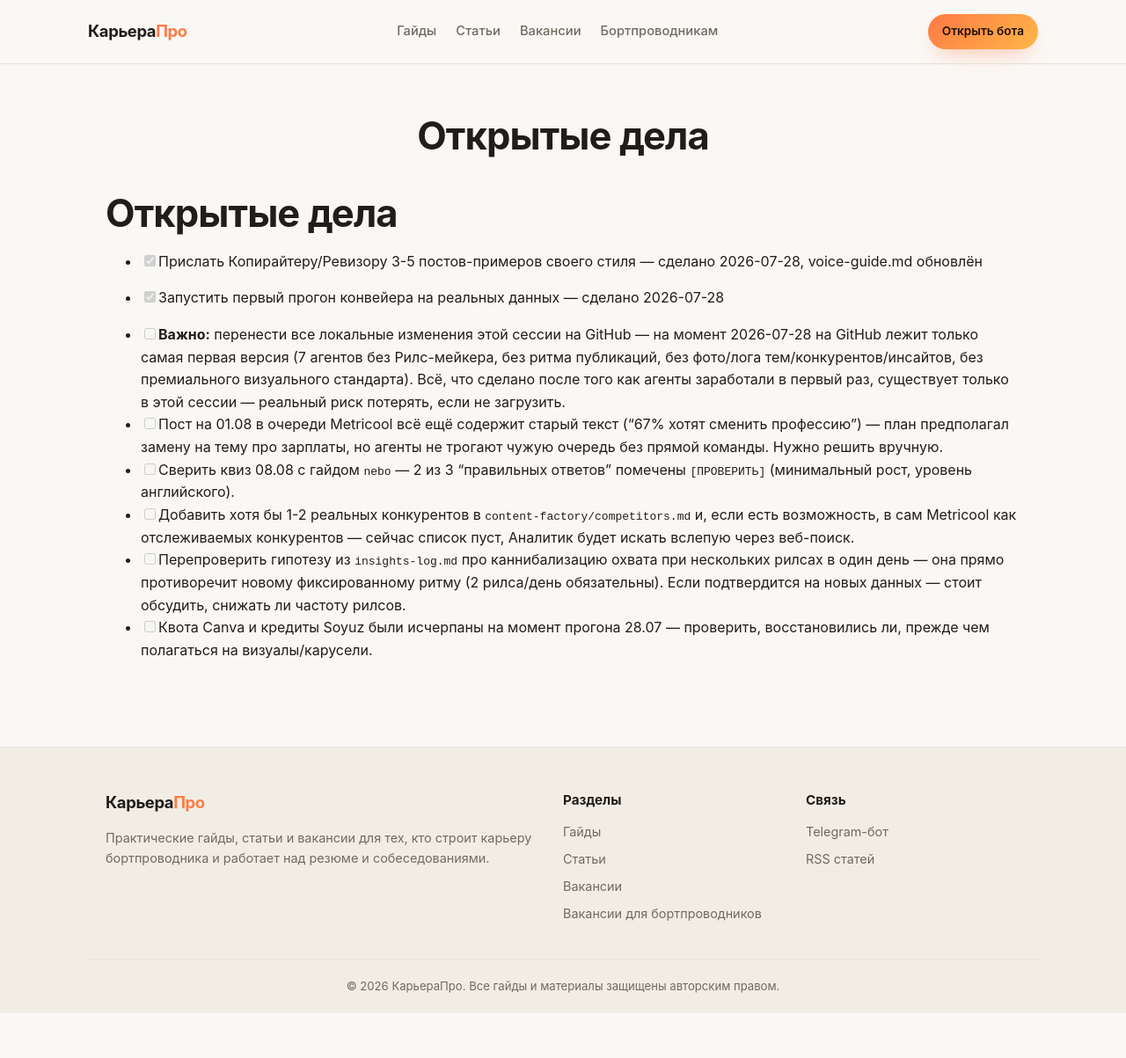
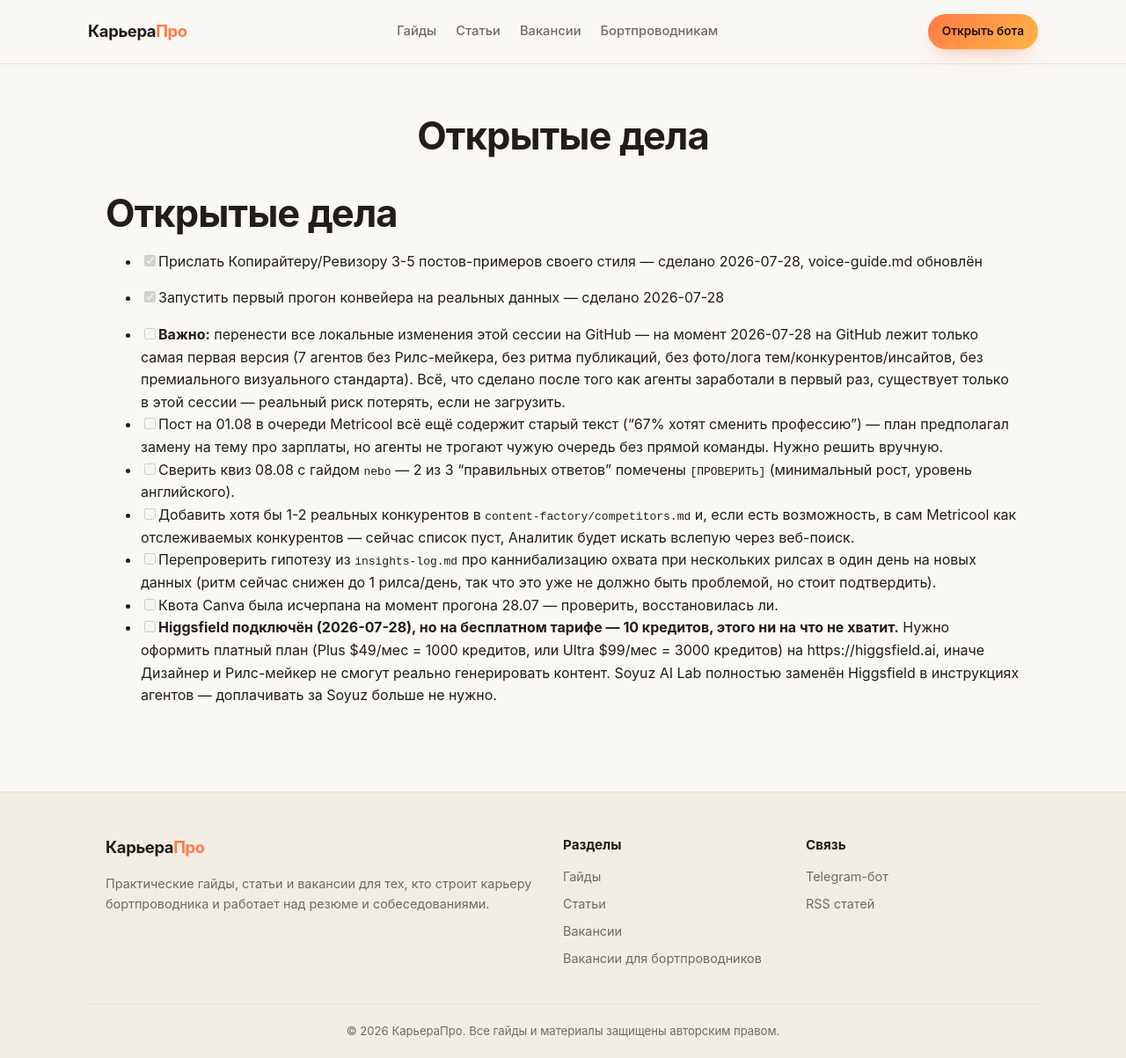
Before and after one commit to biostandartnpo/career-guides-bot, a Jekyll site: the page built from content-factory/tasks/todo.md, in a window 1280 px wide and 1203 px high. Shown: the whole window at 88% size. Built offline with Jekyll 4.4.1, drawn with Linux system fonts in a browser that asks for light colours; our own code applies the rules of GitHub Pages for plain Markdown files.

Commit message:
Update todo.md

```diff
--- a/content-factory/tasks/todo.md
+++ b/content-factory/tasks/todo.md
@@ -18,8 +18,12 @@
   и, если есть возможность, в сам Metricool как отслеживаемых конкурентов —
   сейчас список пуст, Аналитик будет искать вслепую через веб-поиск.
 - [ ] Перепроверить гипотезу из `insights-log.md` про каннибализацию охвата при
-  нескольких рилсах в один день — она прямо противоречит новому фиксированному
-  ритму (2 рилса/день обязательны). Если подтвердится на новых данных — стоит
-  обсудить, снижать ли частоту рилсов.
-- [ ] Квота Canva и кредиты Soyuz были исчерпаны на момент прогона 28.07 —
-  проверить, восстановились ли, прежде чем полагаться на визуалы/карусели.
+  нескольких рилсах в один день на новых данных (ритм сейчас снижен до 1
+  рилса/день, так что это уже не должно быть проблемой, но стоит подтвердить).
+- [ ] Квота Canva была исчерпана на момент прогона 28.07 — проверить, восстановилась ли.
+- [ ] **Higgsfield подключён (2026-07-28), но на бесплатном тарифе — 10 кредитов,
+  этого ни на что не хватит.** Нужно оформить платный план (Plus $49/мес = 1000
+  кредитов, или Ultra $99/мес = 3000 кредитов) на https://higgsfield.ai, иначе
+  Дизайнер и Рилс-мейкер не смогут реально генерировать контент. Soyuz AI Lab
+  полностью заменён Higgsfield в инструкциях агентов — доплачивать за Soyuz
+  больше не нужно.
```
